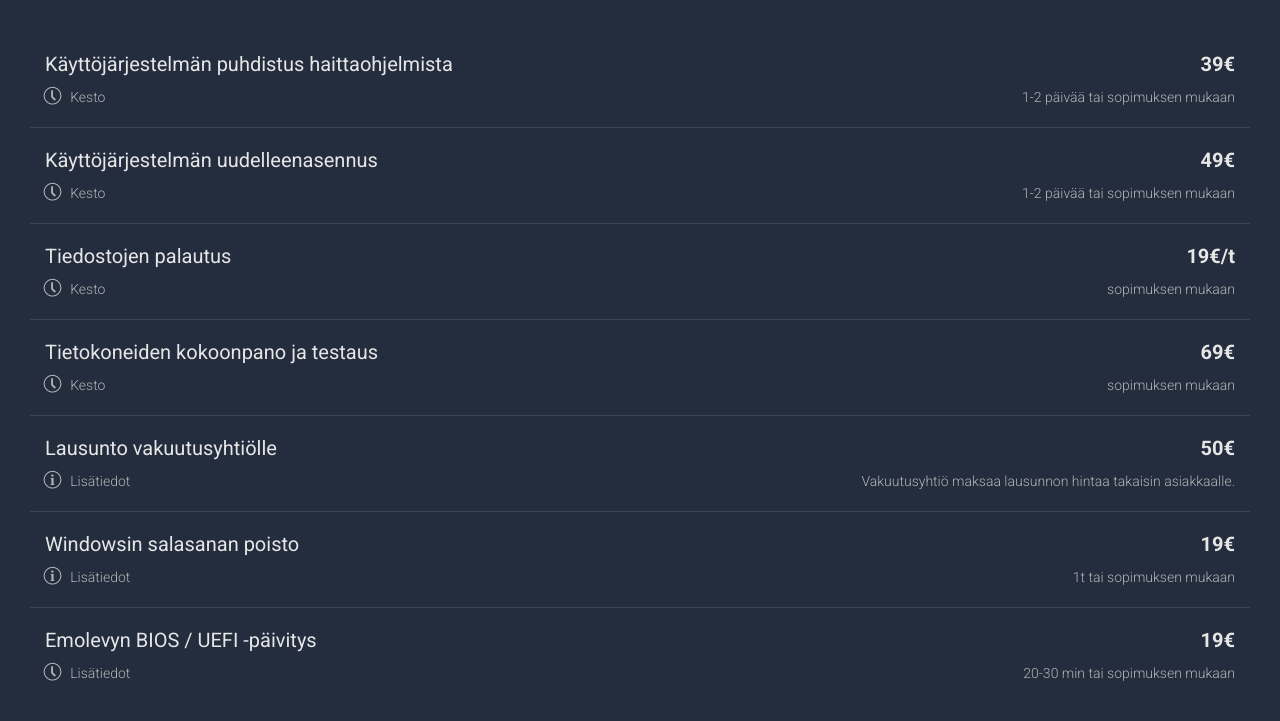
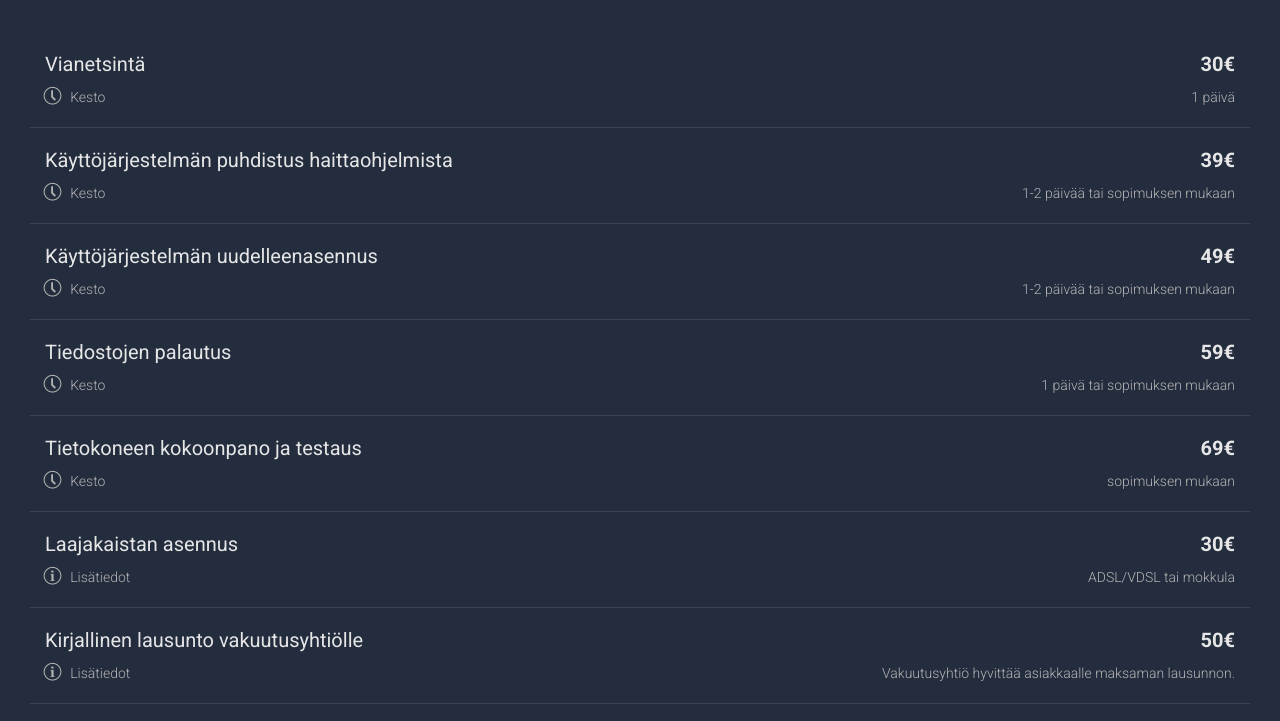
Before and after one commit to dxtradefi/website, a website: page it/prices.html in a window 1280 px wide. Shown: the part 496-1217 px from the top of the page. Drawn offline with Linux system fonts and the light colour scheme.

Commit message:
Update prices.html

```diff
--- a/it/prices.html
+++ b/it/prices.html
@@ -45,6 +45,17 @@
       <ul class="price-list">
         <li class="price-item" id="1">
           <div class="price-tle">
+            <h3>Vianetsintä</h3>
+            <span>30€</span>
+          </div>
+          <div class="worktime">
+            <i class="icon-time"></i>
+            <span>Kesto</span>
+            <div class="time">1 päivä</div>
+          </div>
+        </li>
+        <li class="price-item" id="1">
+          <div class="price-tle">
             <h3>Käyttöjärjestelmän puhdistus haittaohjelmista</h3>
             <span>39€</span>
           </div>
@@ -68,7 +79,18 @@
         <li class="price-item" id="3">
           <div class="price-tle">
             <h3>Tiedostojen palautus</h3>
-            <span>19€/t</span>
+            <span>59€</span>
+          </div>
+          <div class="worktime">
+            <i class="icon-time"></i>
+            <span>Kesto</span>
+            <div class="time">1 päivä tai sopimuksen mukaan</div>
+          </div>
+        </li>
+        <li class="price-item" id="4">
+          <div class="price-tle">
+            <h3>Tietokoneen kokoonpano ja testaus</h3>
+            <span>69€</span>
           </div>
           <div class="worktime">
             <i class="icon-time"></i>
@@ -78,13 +100,13 @@
         </li>
         <li class="price-item" id="4">
           <div class="price-tle">
-            <h3>Tietokoneiden kokoonpano ja testaus</h3>
-            <span>69€</span>
+            <h3>Laajakaistan asennus</h3>
+            <span>30€</span>
           </div>
           <div class="worktime">
-            <i class="icon-time"></i>
-            <span>Kesto</span>
-            <div class="time">sopimuksen mukaan</div>
+            <i class="icon-info"></i>
+            <span>Lisätiedot</span>
+            <div class="time">ADSL/VDSL tai mokkula</div>
           </div>
         </li>
         <!-- <li class="price-item" id="5">
@@ -100,23 +122,23 @@
         </li> -->
         <li class="price-item" id="5">
           <div class="price-tle">
-            <h3>Lausunto vakuutusyhtiölle</h3>
+            <h3>Kirjallinen lausunto vakuutusyhtiölle</h3>
             <span>50€</span>
           </div>
           <div class="worktime">
             <i class="icon-info"></i>
             <span>Lisätiedot</span>
-            <div class="time">Vakuutusyhtiö maksaa lausunnon hintaa takaisin asiakkaalle.</div>
+            <div class="time">Vakuutusyhtiö hyvittää asiakkaalle maksaman lausunnon.</div>
           </div>
         </li>
         <li class="price-item" id="6">
           <div class="price-tle">
             <h3>Windowsin salasanan poisto</h3>
-            <span>19€</span>
+            <span>40€</span>
           </div>
           <div class="worktime">
-            <i class="icon-info"></i>
-            <span>Lisätiedot</span>
+            <i class="icon-time"></i>
+            <span>Kesto</span>
             <div class="time">1t tai sopimuksen mukaan</div>
           </div>
         </li>
@@ -127,7 +149,7 @@
           </div>
           <div class="worktime">
             <i class="icon-time"></i>
-            <span>Lisätiedot</span>
+            <span>Kesto</span>
             <div class="time">20-30 min tai sopimuksen mukaan</div>
           </div>
         </li>
```
